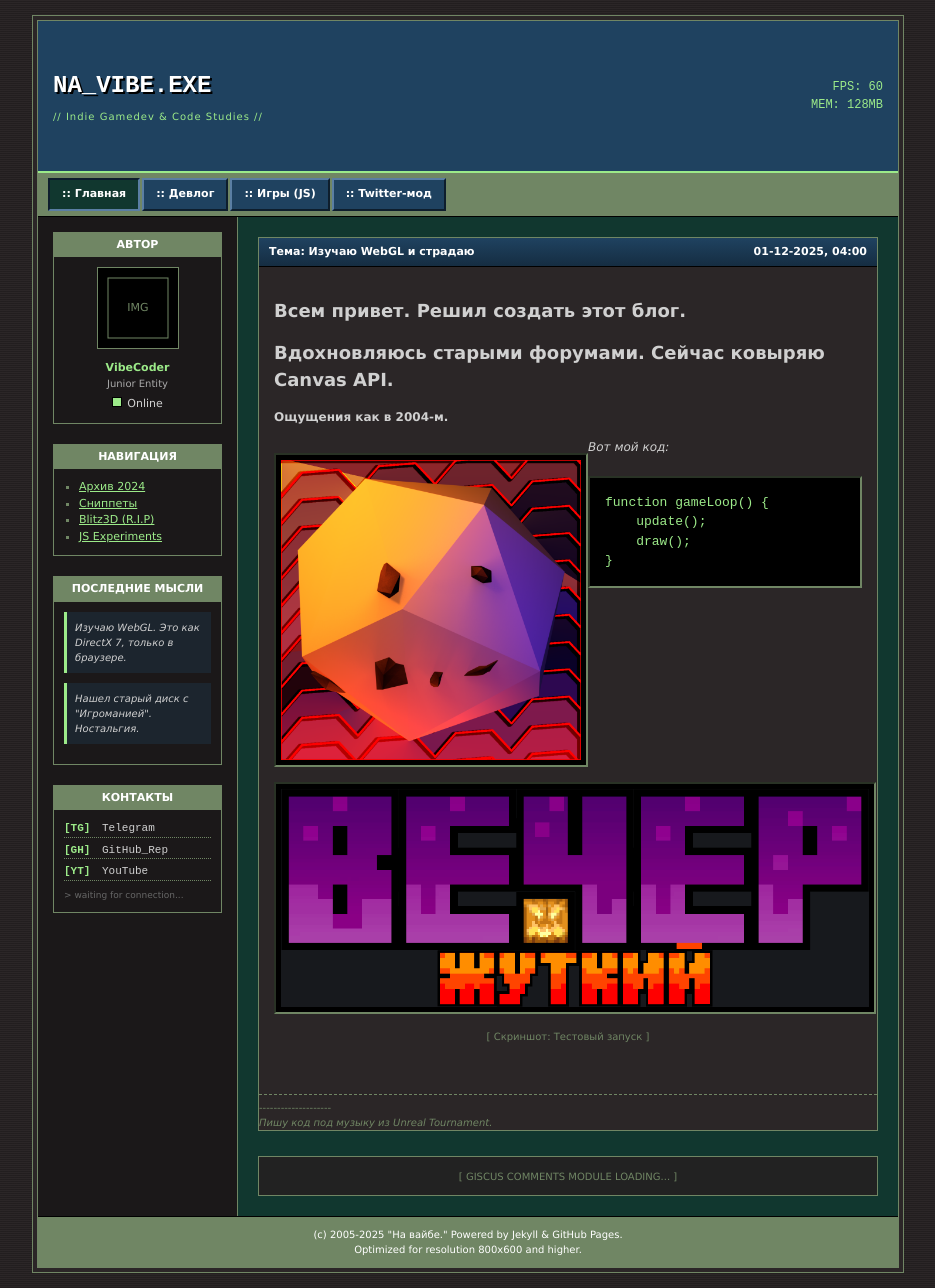
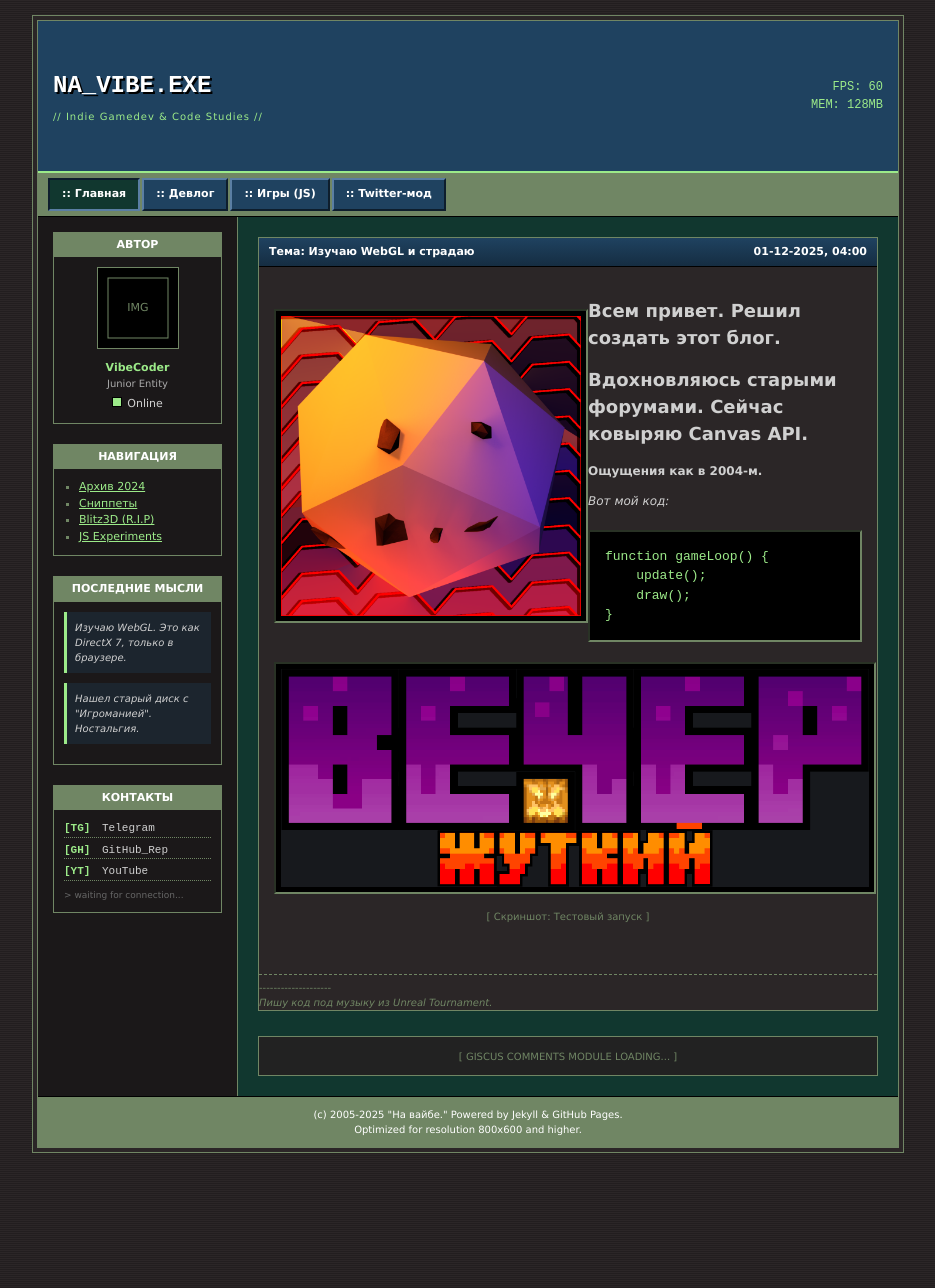
Before and after one commit to TN3EP/Na-vaybe, a Jekyll site: the page built from _posts/2025-12-01-hello-world.md, in a window 1280 px wide. Shown: the whole page, without its empty margins (172-1107 px from the left). Built offline with Jekyll 4.4.1, drawn with Linux system fonts in a browser that asks for light colours; after the commit the page ends 1168 px from its top, so only the background shows below that.

Commit message:
какая разница?

```diff
--- a/_posts/2025-12-01-hello-world.md
+++ b/_posts/2025-12-01-hello-world.md
@@ -3,13 +3,13 @@ layout: post
 title: "Изучаю WebGL и страдаю"
 date: 2025-12-01 4:00:00
 ---
+![](</static/img/лоу поли печенье с фоном 1.png>){: .img-left .img-small }
 
 # Всем привет. Решил создать этот блог.
 
 ## Вдохновляюсь старыми форумами. Сейчас ковыряю **Canvas API**.
 **Ощущения как в 2004-м.**
 
-![](</static/img/лоу поли печенье с фоном 1.png>){: .img-left .img-small }
 
 
 <!--more-->
```
